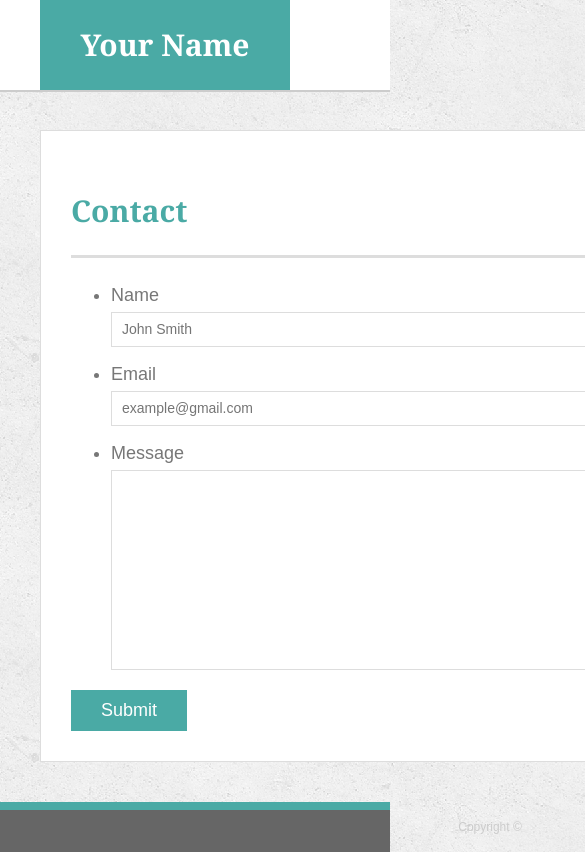
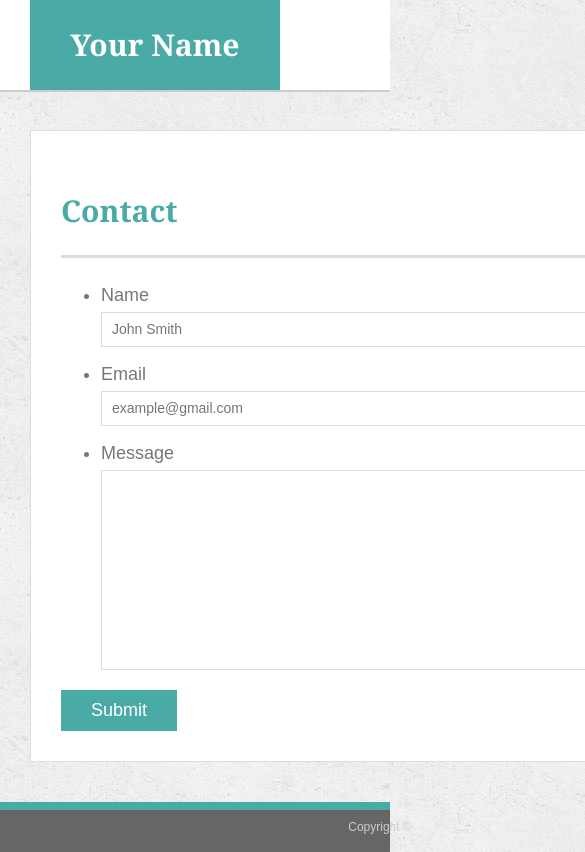
Before and after one commit to minori-fh/Responsive-Portfolio, a plain HTML site: page contact.html in a window 390 px wide. Shown: the top 852 px of the page, 585 px wide, since content can reach past the window. Drawn offline with Linux system fonts and the light colour scheme.

Commit message:
add media query for 768px width

```diff
--- a/assets/style.css
+++ b/assets/style.css
@@ -234,3 +234,16 @@ body {
     }
 
 }
+
+@media screen and (max-width: 768px){
+
+    .container {
+        width: 700px;
+        margin-left: 30px;
+    }
+
+    nav {
+        float: right;
+    }
+
+}
```
Lines whose indentation alone changed are shown as unchanged.
